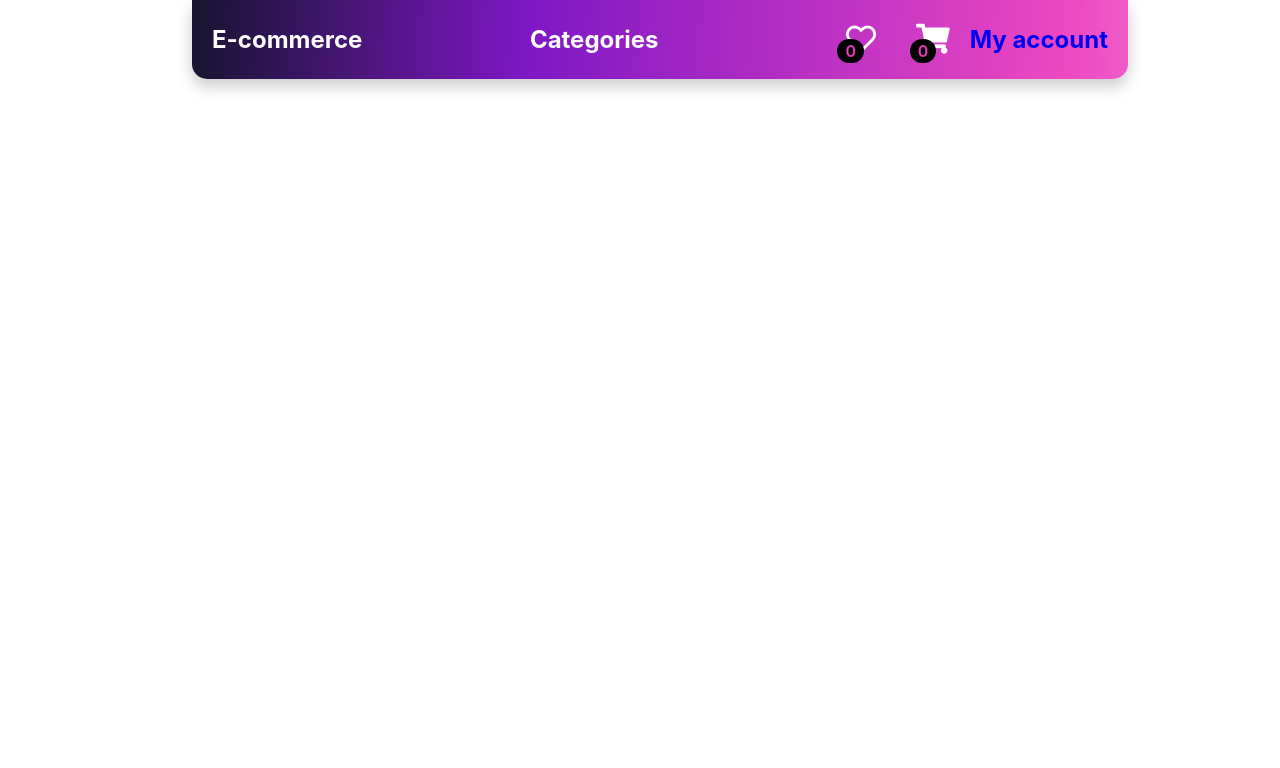
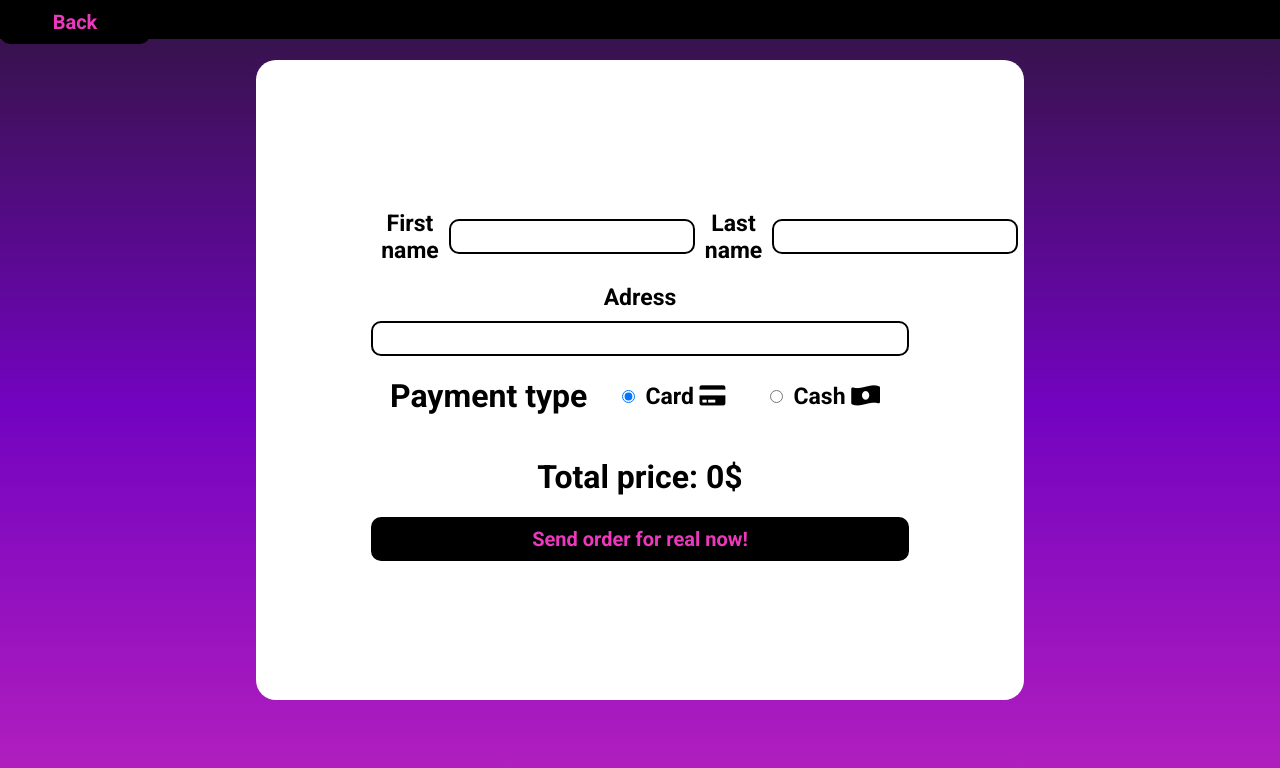
Before and after one commit to WeissDotEXE/E-commerce-app, a React (Create React App) app in the folder front-end/: page /sendorder in a window 1280 px wide. Before the commit this address led to /. Shown: the top 768 px of the page. Built offline with nearby package versions, Linux system fonts and the light colour scheme.

Commit message:
styling changes

```diff
--- a/front-end/src/App.js
+++ b/front-end/src/App.js
@@ -25,7 +25,9 @@ import Login from "./components/Auth/Login";
 
 function App() {
   const [isCartEmpty, setIsCartEmpty] = useState(
-    useSelector((state) => state.cart.totalProducts)
+    (prevCart)=>{
+      return
+    }
   );
 
   return (
@@ -59,8 +61,7 @@ function App() {
           <Cart />
         </Route>
         <Route path="/sendorder" exact>
-          {isCartEmpty>0 && <SendOrder />}
-          {isCartEmpty===0&& <Redirect to='/'/>}
+          <SendOrder />
         </Route>
         <Route path="/admin/orders" exact>
           <Orders />
--- a/front-end/src/components/Cart/SendOrder.js
+++ b/front-end/src/components/Cart/SendOrder.js
@@ -1,5 +1,6 @@
 import React, { Fragment, useState } from "react";
 import styles from "../Styles/SendOrder.module.scss";
+import { Redirect } from "react-router-dom";
 
 import Form from "../UI/Form";
 import Button from "../UI/Button";
@@ -56,12 +57,17 @@ const SendOrder = () => {
     setPayment(event.target.value);
   };
 
+  const verifyInformation = () => {
+    return firstName && lastName && adress ? "/admin" : "/cart";
+  };
+
   return (
-    <Fragment id={styles.sendOrder}>
+    <div id={styles.sendOrder}>
       <Link to="/cart">
         <Button id={styles.backBtn}>Back</Button>
       </Link>
       <h1 id={styles.headerTxt}>Send order</h1>
+      <div className={styles.orderForm}>
         <Form onSubmit={sendOrderHandler}>
           <div className={styles.name}>
             <label htmlFor="fName">First name</label>
@@ -120,7 +126,8 @@ const SendOrder = () => {
             Send order for real now!
           </Button>
         </Form>
-    </Fragment>
+      </div>
+    </div>
   );
 };
 
--- a/front-end/src/components/Styles/SendOrder.module.scss
+++ b/front-end/src/components/Styles/SendOrder.module.scss
@@ -1,7 +1,18 @@
 @import './globals.scss';
 
 #sendOrder{
-    background: blue;
+    height: 100vh;
+    background: $cardBackground;
+    .orderForm{
+        display: flex;
+        justify-content: center;
+        align-items: center;
+        background: white;
+        width: 60%;
+        height: 80vh;
+        margin:auto;
+        border-radius: 20px;
+    }
 }
 .name{
     display: flex;
```
Lines whose indentation alone changed are shown as unchanged.
